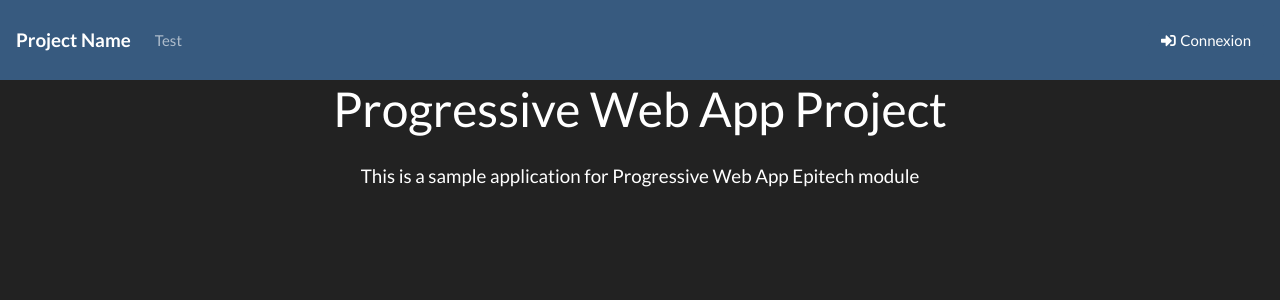
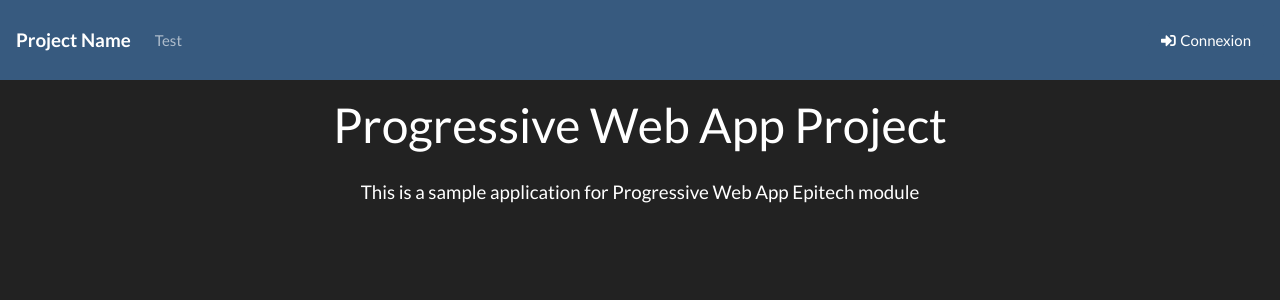
Before and after one commit to lemarkis/PWApp-frt, a React (Create React App) app: page / in a window 1280 px wide. Shown: the top 300 px of the page. Built offline with nearby package versions, Linux system fonts and the light colour scheme.

Commit message:
increase margin-top of Bootstrap container

```diff
--- a/src/App.js
+++ b/src/App.js
@@ -22,7 +22,7 @@ const App = () => {
   return (
     <Router history={history}>
       <NavBar />
-      <Container className="mt-5r">
+      <Container className="mt-6r">
         <Switch>
           <Route exact path="/" component={Home} />
         </Switch>
--- a/src/index.scss
+++ b/src/index.scss
@@ -1,6 +1,7 @@
 /* Custom Bootstrap */
 $spacers: (
   5r: 5rem,
+  6r: 6rem,
   10r: 10rem,
   15r: 15rem
 );
```
